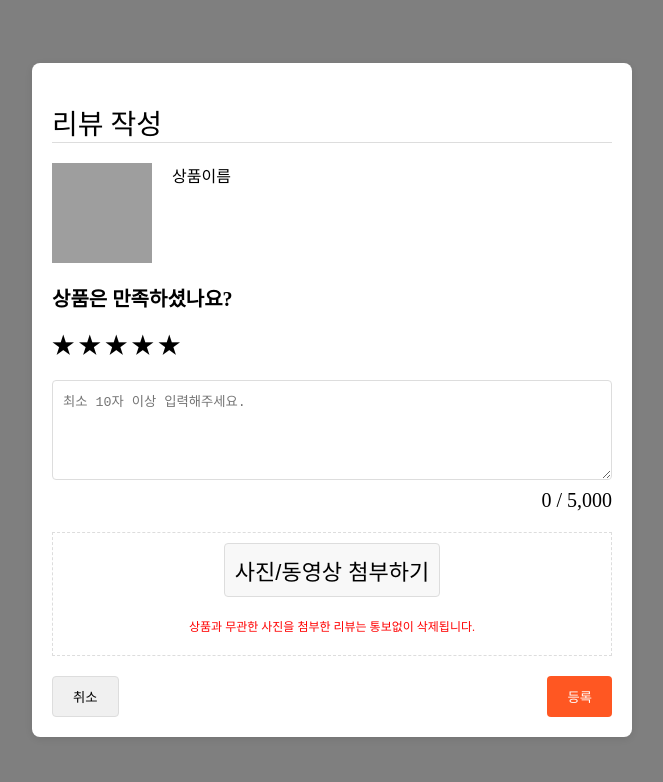
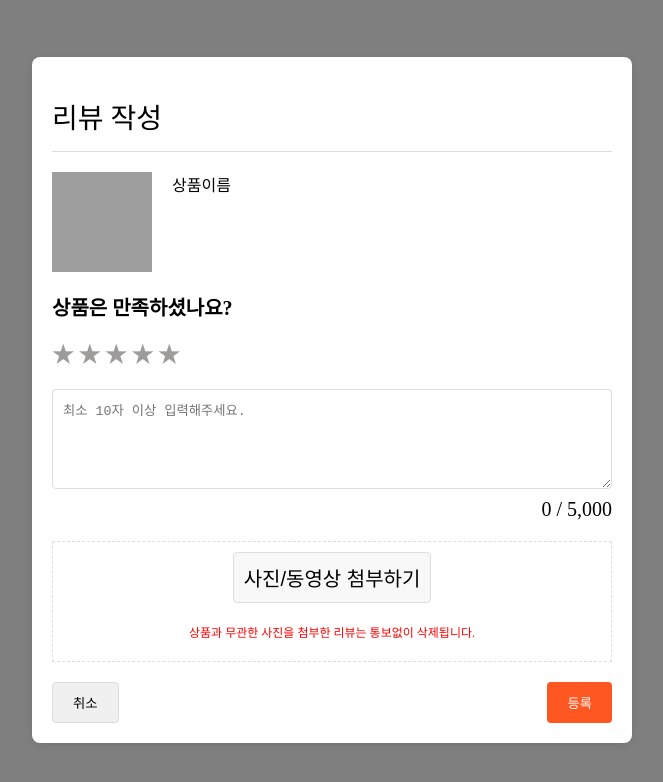
Before and after one commit to Chaerini/Moble_Goods, a React (Create React App) app in the folder client/: page /ReviewWrite in a window 1280 px wide. Shown: the top 782 px of the page, without its empty margins (308-971 px from the left). Built offline with nearby package versions, Linux system fonts and the light colour scheme; grey boxes are pictures that could not be loaded.

Commit message:
디자인수정

```diff
--- a/client/src/pages/review/ReviewWrite.css
+++ b/client/src/pages/review/ReviewWrite.css
@@ -37,6 +37,7 @@
     font-weight: normal;
     margin-bottom: 20px;
     border-bottom: 1px solid #ddd;
+    padding-bottom: 15px;
   }
 
   .review-modal-product {
@@ -68,6 +69,7 @@
     font-size: 24px;
     cursor: pointer;
     margin-right: 5px;
+    color: #9e9b9b;
   }
 
   .filled {
@@ -111,7 +113,7 @@
     padding: 10px;
     border-radius: 4px;
     cursor: pointer;
-    font-size: 22px;
+    font-size: 20px;
   }
 
   .review-modal-attachment-note {
```
